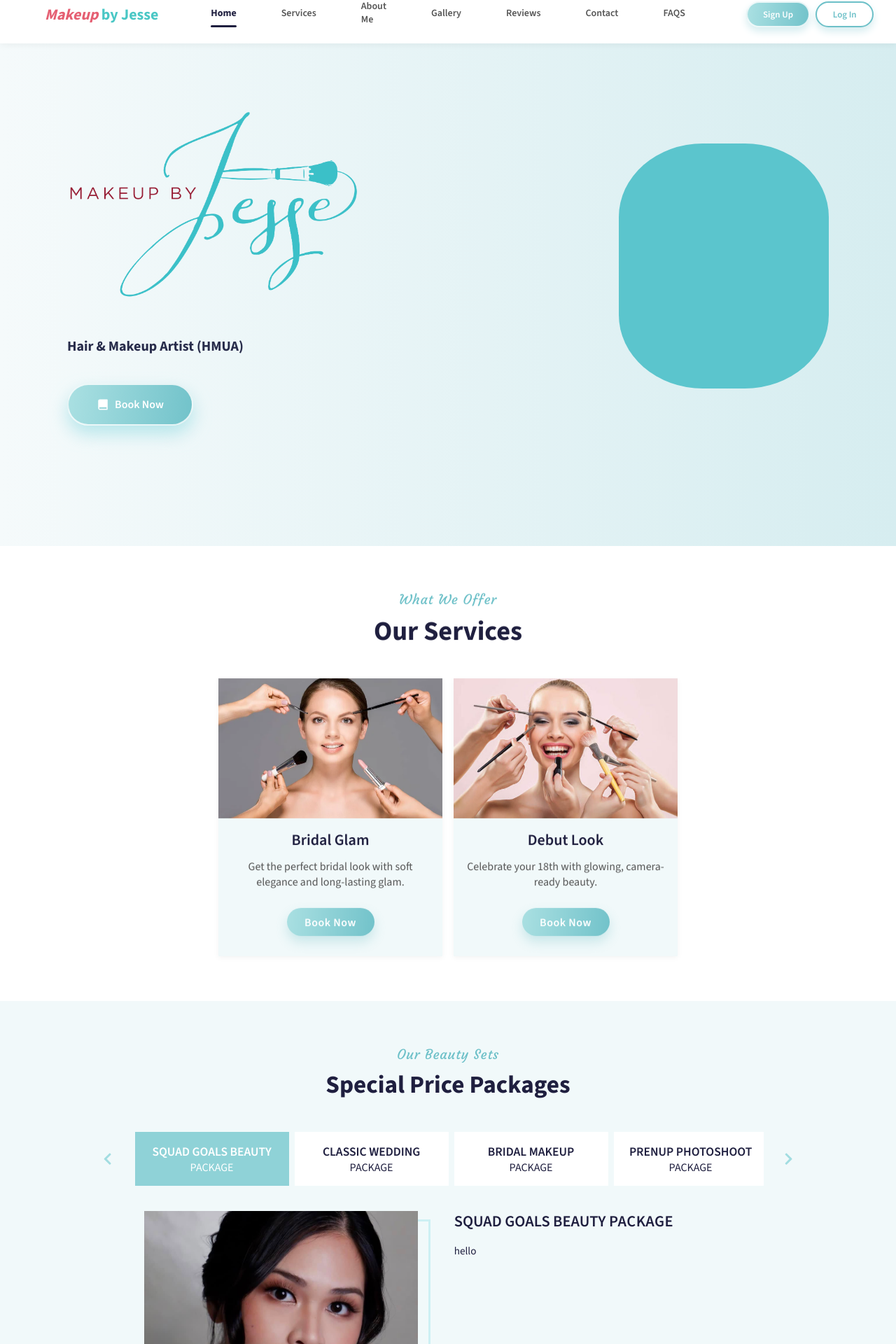
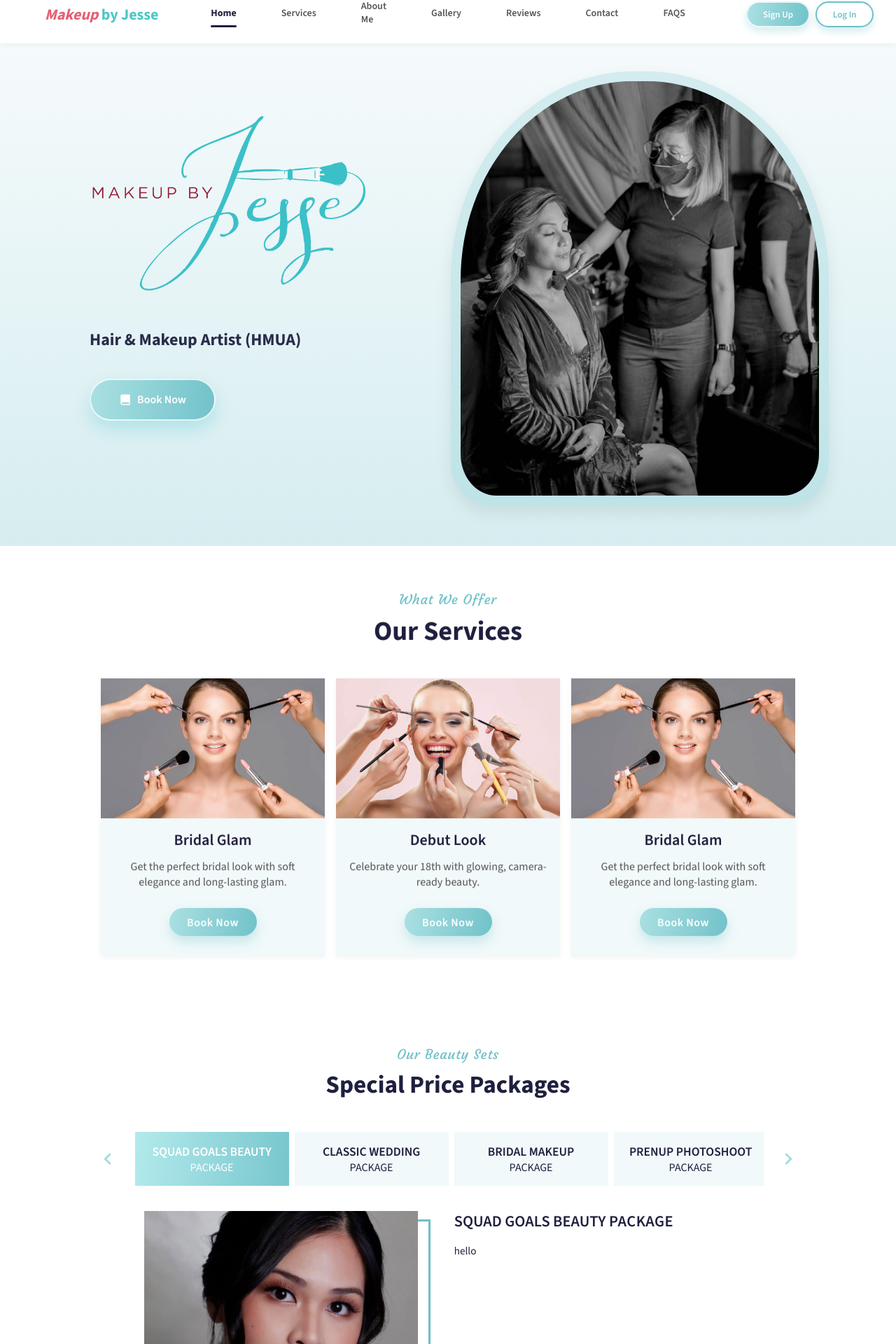
Before and after one commit to Masayes-Angela/Makeup-by-Jesse, a Next.js app in the folder frontend/makeup-by-jesse/: page / in a window 1280 px wide. Shown: the part 20-1940 px from the top of the page at 70% size. Built offline with nearby package versions, Linux system fonts and the light colour scheme.

Commit message:
frontend herosection upd

```diff
--- a/frontend/makeup-by-jesse/src/app/(public)/components/HeroSection.js
+++ b/frontend/makeup-by-jesse/src/app/(public)/components/HeroSection.js
@@ -1,21 +1,22 @@
-'use client'
+'use client';
 
-import styles from '../styles/Hero.module.css'
-import Image from 'next/image'
-import Link from 'next/link'
-import { RiBookFill } from "react-icons/ri";
+import styles from '../styles/Hero.module.css';
+import Image from 'next/image';
+import Link from 'next/link';
+import { RiBookFill } from 'react-icons/ri';
 
 export default function HeroSection() {
   return (
     <section id="hero" className={styles.hero}>
       <div className={styles.heroLeft}>
-        <div className={styles.imageWrapper}>
+        <div className={styles.logoWrapper}>
           <Image
             src="/herosection_logo.png"
             alt="Makeup by Jesse logo"
-            fill
+            width={400}
+            height={120}
+            className={styles.logoImage}
             priority
-            sizes="(max-width: 768px) 80vw, 600px"
           />
         </div>
         <div className={styles.heroContent}>
@@ -26,7 +27,16 @@ export default function HeroSection() {
           </Link>
         </div>
       </div>
-      <div className={styles.heroShape}></div>
+
+      <div className={styles.heroRight}>
+        <div className={styles.framedImage}>
+          <img
+            src="/hero-background.jpeg"
+            alt="Makeup by Jesse"
+            className={styles.heroImage}
+          />
+        </div>
+      </div>
     </section>
-  )
+  );
 }
--- a/frontend/makeup-by-jesse/src/app/(public)/components/ServicesSection.js
+++ b/frontend/makeup-by-jesse/src/app/(public)/components/ServicesSection.js
@@ -20,6 +20,13 @@ const servicesData = [
     title: 'Debut Look',
     slug: 'debut-look',
     description: 'Celebrate your 18th with glowing, camera-ready beauty.',
+  },
+  {
+    id: 3,
+    image: '/services/5.jpg',
+    title: 'Bridal Glam',
+    slug: 'bridal-glam',
+    description: 'Get the perfect bridal look with soft elegance and long-lasting glam.',
   },
 ];
 
--- a/frontend/makeup-by-jesse/src/app/(public)/styles/Hero.module.css
+++ b/frontend/makeup-by-jesse/src/app/(public)/styles/Hero.module.css
@@ -2,9 +2,10 @@
   display: flex;
   align-items: center;
   justify-content: space-between;
-  padding: 1rem 6rem;
-  background: linear-gradient(90deg, #F5FAFB 0%, #D6EDF0 100%);
+  padding: 1rem 6rem 1rem 8rem;
+  background: linear-gradient(180deg, #f9fcfd 0%, #D6EDF0 100%);
   min-height: 100vh;
+  flex-wrap: wrap;
 }
 
 .heroLeft {
@@ -12,14 +13,17 @@
   display: flex;
   flex-direction: column;
   align-items: flex-start;
+  gap: 1.5rem;
+  z-index: 1;
 }
 
-.imageWrapper {
-  position: relative;
+.logoWrapper {
+  max-width: 400px;
+}
+
+.logoImage {
   width: 100%;
-  max-width: 420px;
-  aspect-ratio: 3 / 2;
-  margin-bottom: 2rem;
+  height: auto;
 }
 
 .heroContent {
@@ -28,19 +32,40 @@
 }
 
 .heroContent h3 {
-  font-size: 20px;
+  font-size: 24px;
   color: #282C4B;
   margin: 1rem 0 2rem;
 }
 
-.heroShape {
-  width: 300px;
-  height: 350px;
-  background: #5bc5cd;
-  border-radius: 40% / 30%;
+.heroRight {
+  flex: 1;
+  display: flex;
+  justify-content: center;
+  align-items: center;
 }
 
-/* Button Styles */
+.framedImage {
+  margin-top: 4rem;
+  width: 540px;
+  height: 620px;
+  background-color: rgba(109, 192, 200, 0.24);
+  padding: 14px;
+  border-radius: 48% 48% 10% 10% / 48% 48% 10% 10%;
+  display: flex;
+  justify-content: center;
+  align-items: center;
+  box-shadow: 0px 10px 24px rgba(0, 0, 0, 0.08);
+}
+
+.heroImage {
+  width: 100%;
+  height: 100%;
+  object-fit: cover;
+  border-radius: 48% 48% 10% 10% / 48% 48% 10% 10%;
+  display: block;
+}
+
+/* Book Now Button */
 .bookBtn,
 .hero_bookBtn {
   border-radius: 192px;
@@ -64,26 +89,35 @@
 
 .bookBtn:hover,
 .hero_bookBtn:hover {
-  opacity: 1;
-  transform: translateY(-6px); /* lift up */
+  transform: translateY(-6px);
   box-shadow: 0px 16px 32px rgba(145, 218, 225, 0.4);
-  transition: transform 0.3s ease, box-shadow 0.3s ease;
 }
 
 .bookIcon {
   font-size: 18px;
   margin-right: 0.5rem;
-  display: inline-block;
-  vertical-align: middle;
 }
 
-/* Responsive Design */
+/* Responsive */
 @media (max-width: 768px) {
   .hero {
     flex-direction: column;
-    gap: 2rem;
     padding: 2rem 1.5rem;
     text-align: center;
+  }
+
+  .heroRight {
+    display: none;
+  }
+
+  .heroLeft {
+    width: 100%;
+    align-items: center;
+    justify-content: center;
+  }
+
+  .logoWrapper {
+    max-width: 280px;
   }
 
   .heroContent {
@@ -91,7 +125,7 @@
     align-items: center;
   }
 
-  .heroShape {
-    display: none;
+  .heroContent h3 {
+    font-size: 18px;
   }
 }
--- a/frontend/makeup-by-jesse/src/app/(public)/styles/Packages.module.css
+++ b/frontend/makeup-by-jesse/src/app/(public)/styles/Packages.module.css
@@ -2,7 +2,7 @@
   min-height: 100vh;
   text-align: center;
   padding: 4rem 2rem;
-  background-color: #F1F9FA;
+  background-color: #fff;
 }
 
 .subheading {
@@ -36,26 +36,42 @@
 }
 
 .tab {
+  position: relative;
   border: none;
-  background: #fff;
+  background: #F1F9FA;
   color: var(--dark-text);
   padding: 1rem;
   cursor: pointer;
   text-align: center;
-  transition: background 0.4s ease, color 0.4s ease;
+  transition: color 0.4s ease;
   min-width: 220px;
   max-width: 220px;
   flex-shrink: 0;
   font-family: var(--font-source-sans);
+  overflow: hidden;
+  z-index: 1;
+}
+
+.tab::before {
+  content: '';
+  position: absolute;
+  inset: 0;
+  background: linear-gradient(97deg, #b3eaec 0%, #77c6cd 100%);
+  opacity: 0;
+  transition: opacity 0.4s ease;
+  z-index: -1;
+}
+
+.tab:hover::before {
+  opacity: 1;
 }
 
 .tab:hover:not(.activeTab) {
-  background: #8FD2D7;
   color: white;
 }
 
 .activeTab {
-  background: #8FD2D7;
+  background: linear-gradient(97deg, #b3eaec 0%, #77c6cd 100%);
   font-weight: bold;
 }
 
@@ -109,7 +125,7 @@
   width: 100%;
   height: 100%;
   background-color: transparent;
-  border: 3px solid #cdf0f3;
+  border: 3px solid #6DC0C8;
   z-index: -1;
 }
 
```
Also changed, not shown: frontend/makeup-by-jesse/public/hero-background.jpeg (added).
